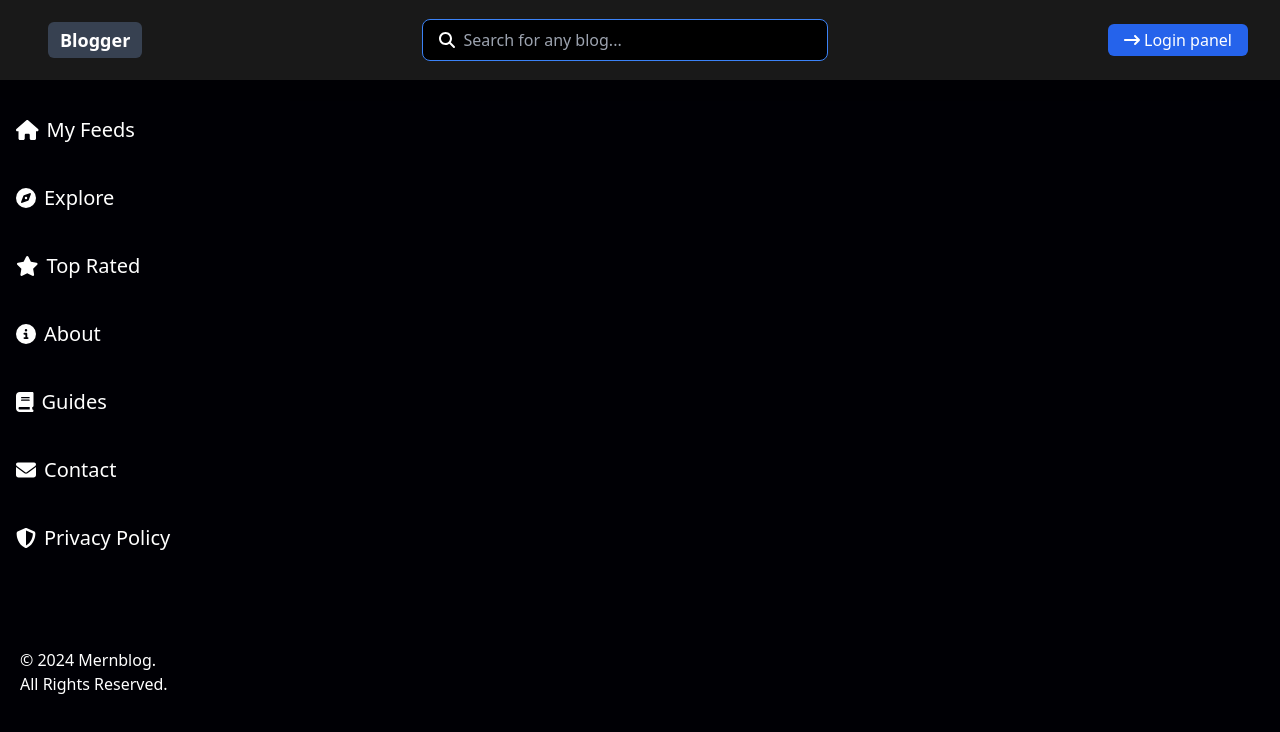
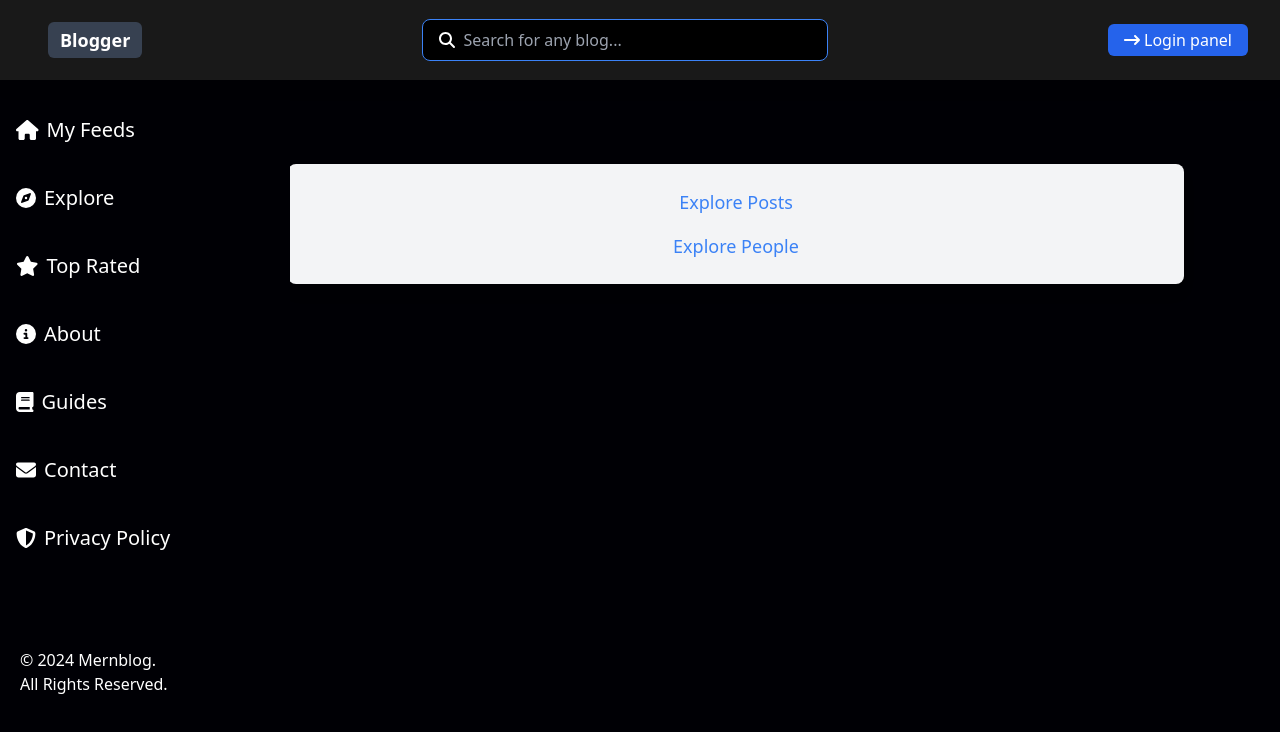
Before and after one commit to ngabodaniel1000/Blog-app, a React (Vite) app in the folder client/: page /explore/1 in a window 1280 px wide. Shown: the top 732 px of the page. Built offline with nearby package versions, Linux system fonts and the light colour scheme; no server answers.

Commit message:
explore page

```diff
--- a/client/src/App.jsx
+++ b/client/src/App.jsx
@@ -30,6 +30,7 @@ function App() {
               <Route path="/login" element={<Adminlogin />} />
               <Route path="/signup" element={<Adminsignup />} />
               <Route path="/" element={<Feeds />} />
+              <Route path="/explore/:search" element={<Explore />} />
               <Route path="/explore" element={<Explore />} />
               <Route path="/contact" element={<Contact />} />
               <Route path="/guides" element={<Guides />} />
--- a/client/src/components/Explore.jsx
+++ b/client/src/components/Explore.jsx
@@ -1,11 +1,47 @@
-import React from 'react'
+import React from 'react';
+import { useParams } from 'react-router-dom';
 
 function Explore() {
+  const { search } = useParams();
+
   return (
-    <div className="mt-[-70px] md:ml-6 mx-auto p-4 bg-white">
-    <p className='text-yellow-400'>Explore.</p>
-  </div>
-  )
+    <div className="mt-[70px] md:ml-6 mx-auto p-6 max-w-4xl bg-gray-100 dark:bg-gray-900 rounded-lg shadow-lg">
+      <div className="text-center">
+        {search ? (
+          <ul className="space-y-4">
+            <li>
+              <a
+                href={`/explore/post/${search}`}
+                className="text-blue-500 hover:underline text-lg"
+              >
+                Explore Posts
+              </a>
+            </li>
+            <li>
+              <a
+                href={`/explore/people/${search}`}
+                className="text-blue-500 hover:underline text-lg"
+              >
+                Explore People
+              </a>
+            </li>
+          </ul>
+        ) : (
+          <div className="space-y-4">
+            <p className="text-gray-600 dark:text-gray-300 text-lg">
+              Search in the input above to get started.
+            </p>
+            <button
+              className="px-6 py-2 bg-blue-600 text-white font-medium rounded-md hover:bg-blue-700 transition"
+              onClick={() => alert('Add a search term to explore!')}
+            >
+              Explore Now
+            </button>
+          </div>
+        )}
+      </div>
+    </div>
+  );
 }
 
-export default Explore
+export default Explore;
--- a/client/src/components/Navbar.jsx
+++ b/client/src/components/Navbar.jsx
@@ -9,6 +9,13 @@ function Navbar() {
   const [isLoggedIn, setIsLoggedIn] = useState(false);
   const [isSearchVisible, setIsSearchVisible] = useState(false);
   const navigate = useNavigate();
+
+
+  const handlesearch = (e)=>{
+    if(e.key === 'Enter'){
+      navigate(`/explore/${e.target.value}`);
+    }
+  }
 
   const handleLogout = async () => {
     try {
@@ -60,6 +67,7 @@ function Navbar() {
             type="search"
             placeholder="Search for any blog..."
             className="bg-transparent outline-none text-white w-full placeholder-gray-400"
+            onKeyDown={handlesearch}
           />
         </div>
 
```
